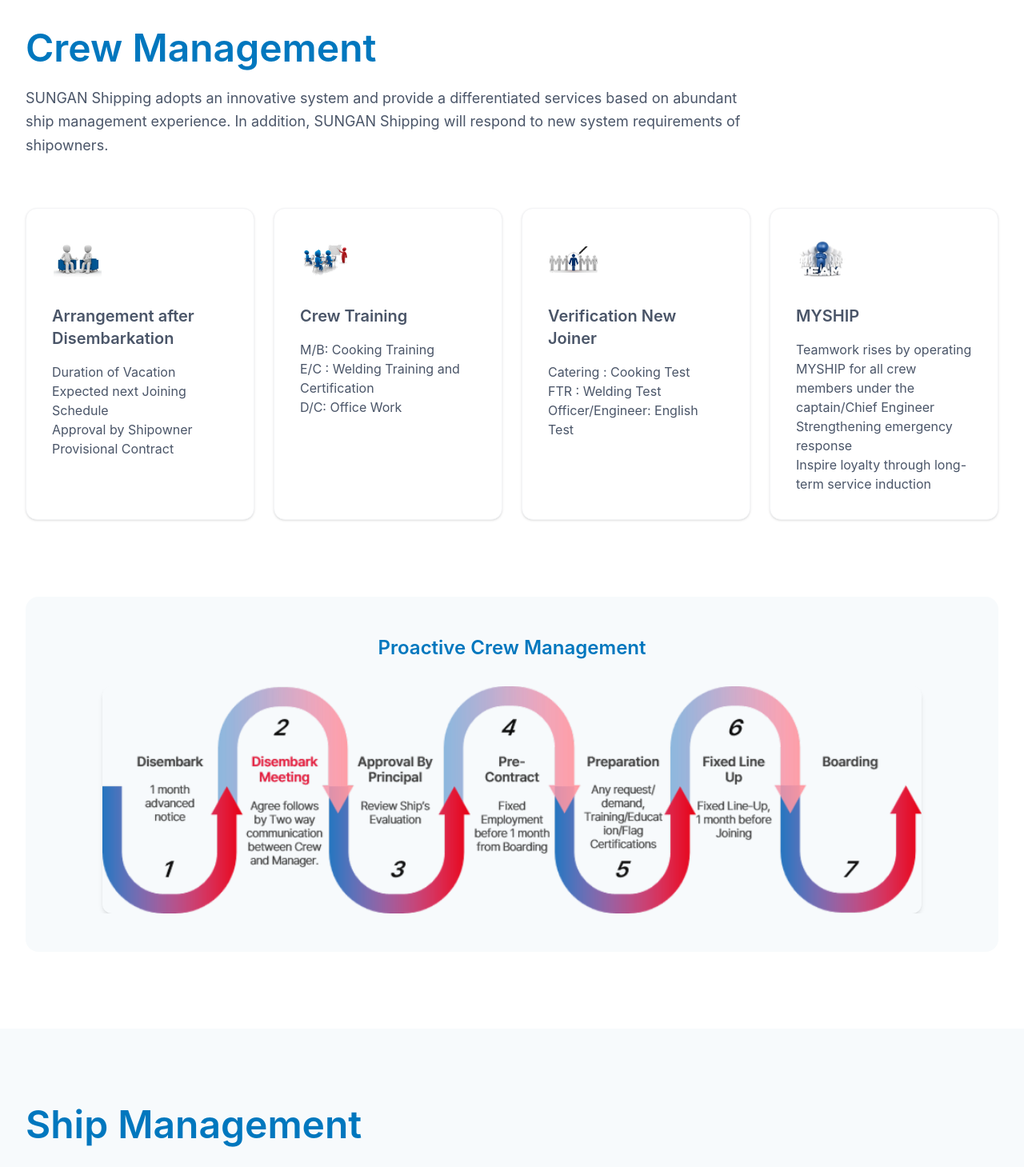
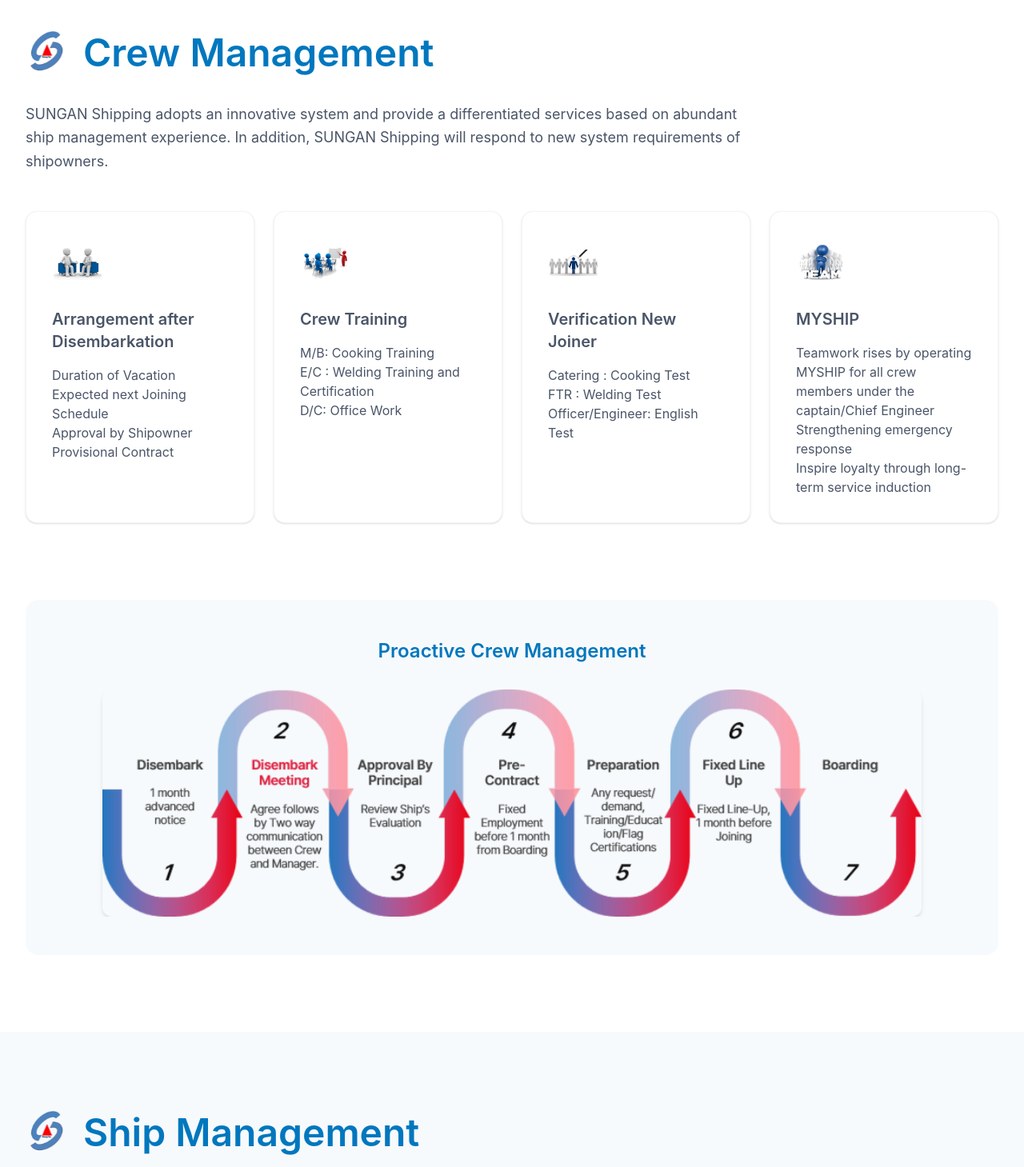
Before and after one commit to AungZaw11/Sungan_Website_Pre_V1.0, a React (Vite) app in the folder frontend/: page /services in a window 1280 px wide. Shown: the part 140-1599 px from the top of the page at 80% size. Built offline with nearby package versions, Linux system fonts and the light colour scheme.

Commit message:
Updated logo

```diff
--- a/frontend/src/pages/About.jsx
+++ b/frontend/src/pages/About.jsx
@@ -226,7 +226,7 @@
             {t('about.organization')}
           </motion.h2>
 
-
+          {/* ✅ Organization Chart Image */}
           <motion.div
             initial={{ opacity: 0, y: 20 }}
             whileInView={{ opacity: 1, y: 0 }}
--- a/frontend/src/pages/Contact.jsx
+++ b/frontend/src/pages/Contact.jsx
@@ -8,6 +8,8 @@
 } from 'react-icons/fa';
 import { APIProvider, Map, AdvancedMarker, Pin, InfoWindow } from '@vis.gl/react-google-maps';
 
+
+
 const fadeIn = {
   initial: { opacity: 0, y: 20 },
   whileInView: { opacity: 1, y: 0 },
@@ -15,7 +17,7 @@
   transition: { duration: 0.6 }
 };
 
-// Office locations with exact coordinates
+
 const officeLocations = [
   {
     id: 1,
--- a/frontend/src/pages/Services.jsx
+++ b/frontend/src/pages/Services.jsx
@@ -12,6 +12,7 @@
 import Pdf2i from '../images/ISM Code 2.png';
 import Pdf3i from '../images/ISM Code 3.png';
 import Pdf4i from '../images/ISM Code 4.png';
+import Logo from '../images/logo.svg'
 
 import ArrangementImg from '../images/Crew.png';
 import TrainingImg from '../images/Training.png';
@@ -25,6 +26,17 @@
   viewport: { once: true },
   transition: { duration: 0.6 }
 };
+
+const SectionHeader = ({ title }) => (
+  <div className="flex flex-col sm:flex-row items-center sm:items-center gap-4 mb-8">
+    <div className="w-14 h-14 rounded-full flex items-center justify-center flex-shrink-0">
+      <img src={Logo} alt="Ship Icon" className="w-15 h-15 object-contain" />
+    </div>
+    <h2 className="text-2xl sm:text-3xl md:text-4xl lg:text-5xl font-semibold text-primary text-center sm:text-left leading-tight">
+      {title}
+    </h2>
+  </div>
+);
 
 export default function Services() {
   const { t } = useTranslation();
@@ -61,14 +73,13 @@
     }
   ];
 
-
-
   const crewItems = [
     { title: t('services.arrangement'), desc: t('services.arrangement_desc'), image: ArrangementImg },
     { title: t('services.crew_training'), desc: t('services.crew_training_desc'), image: TrainingImg },
     { title: t('services.verification'), desc: t('services.verification_desc'), image: VerificationImg },
     { title: t('services.myship'), desc: t('services.myship_desc'), image: MyshipImg },
   ];
+
   const newBuildingSteps = [
     { title: t('services.review_spec'), desc: t('services.review_spec_desc'), icon: FaFileAlt },
     { title: t('services.prereview'), desc: t('services.prereview_desc'), icon: FaCheckCircle },
@@ -82,16 +93,14 @@
 
   return (
     <div className="flex flex-col w-full">
-      {/* Crew Management */}
+
+      {/* ========== 1. Crew Management ========== */}
       <section className="py-24 px-4 sm:px-6 lg:px-8 max-w-7xl mx-auto w-full">
-        <motion.div {...fadeIn} className="mb-16">
-          <h2 className="text-4xl md:text-5xl font-semibold mb-6 text-primary">
-            {t('services.crew_management')}
-          </h2>
-          <p className="text-lg text-body max-w-4xl leading-relaxed">
+        <SectionHeader title={t('services.crew_management')} />
+
+        <p className="text-lg text-body max-w-4xl leading-relaxed mb-12">
           {t('services.crew_desc')}
         </p>
-        </motion.div>
 
         <div className="grid grid-cols-1 md:grid-cols-2 lg:grid-cols-4 gap-6 mb-24">
           {crewItems.map((item, i) => (
@@ -103,13 +112,8 @@
               transition={{ duration: 0.5, delay: i * 0.1 }}
               className="bg-white rounded-[14px] p-8 shadow-sm border border-gray-100 hover:shadow-md transition-shadow"
             >
-
-              <div className="w-16 h-16 rounded-xl flex items-center justify-center mb-6  overflow-hidden">
-                <img
-                  src={item.image}
-                  alt={item.title}
-                  className="w-15 h-15 object-contain"
-                />
+              <div className="w-16 h-16 rounded-xl flex items-center justify-center mb-6 overflow-hidden">
+                <img src={item.image} alt={item.title} className="w-15 h-15 object-contain" />
               </div>
               <h3 className="text-xl font-semibold text-body mb-4">{item.title}</h3>
               <p className="text-body whitespace-pre-line">{item.desc}</p>
@@ -138,17 +142,14 @@
         </div>
       </section>
 
-      {/* Ship Management */}
+      {/* ========== 2. Ship Management ========== */}
       <section className="py-24 bg-surface px-4 sm:px-6 lg:px-8 w-full">
         <div className="max-w-7xl mx-auto">
-          <motion.div {...fadeIn} className="mb-16">
-            <h2 className="text-4xl md:text-5xl font-semibold mb-6 text-primary">
-              {t('services.ship_management')}
-            </h2>
-            <p className="text-lg text-body max-w-4xl leading-relaxed">
+          <SectionHeader title={t('services.ship_management')} />
+
+          <p className="text-lg text-body max-w-4xl leading-relaxed mb-12">
             {t('services.ship_desc')}
           </p>
-          </motion.div>
 
           {/* Ship Management Process Image */}
           <div className="mb-24">
@@ -182,13 +183,8 @@
                 className="bg-white rounded-[14px] p-6 shadow-sm border border-gray-100 flex flex-col items-center text-center hover:shadow-md transition-all cursor-pointer"
                 onClick={() => setSelectedPdf(cert.pdf)}
               >
-
                 <div className="w-24 h-32 bg-gray-50 rounded-lg mb-6 flex items-center justify-center border border-gray-200 hover:border-primary/30 transition-colors overflow-hidden">
-                  <img
-                    src={cert.previewImg}
-                    alt={cert.title}
-                    className="w-full h-full object-cover rounded-lg"
-                  />
+                  <img src={cert.previewImg} alt={cert.title} className="w-full h-full object-cover rounded-lg" />
                 </div>
                 <h4 className="text-lg font-semibold text-body mb-3">{cert.title}</h4>
                 <p className="text-body text-sm">{cert.desc}</p>
@@ -207,14 +203,11 @@
         </div>
       </section>
 
-      {/* Repair / Supply */}
+      {/* ========== 3. Repair / Supply ========== */}
       <section className="py-24 px-4 sm:px-6 lg:px-8 max-w-7xl mx-auto w-full">
-        <motion.div {...fadeIn} className="mb-16">
-          <h2 className="text-4xl md:text-5xl font-semibold mb-12 max-w-3xl text-primary">
-            {t('services.repair_supply')}
-          </h2>
+        <SectionHeader title={t('services.repair_supply')} />
 
-          <div className="flex flex-col lg:flex-row gap-12 items-center">
+        <div className="flex flex-col lg:flex-row gap-12 items-center mt-8">
           <div className="flex-1 grid grid-cols-2 gap-4">
             <img
               src="https://images.unsplash.com/photo-1504222490345-c075b6008014?q=80&w=800&auto=format&fit=crop"
@@ -239,17 +232,14 @@
             </ul>
           </div>
         </div>
-        </motion.div>
       </section>
 
-      {/* New Building Supervising */}
+      {/* ========== 4. New Building Supervising ========== */}
       <section className="py-24 bg-surface px-4 sm:px-6 lg:px-8 w-full">
         <div className="max-w-7xl mx-auto">
-          <motion.h2 {...fadeIn} className="text-4xl md:text-5xl font-semibold mb-16 text-primary text-center">
-            {t('services.new_building')}
-          </motion.h2>
+          <SectionHeader title={t('services.new_building')} />
 
-          <div className="grid grid-cols-1 md:grid-cols-2 lg:grid-cols-4 gap-6">
+          <div className="grid grid-cols-1 md:grid-cols-2 lg:grid-cols-4 gap-6 mt-8">
             {newBuildingSteps.map((step, i) => (
               <motion.div
                 key={i}
@@ -263,7 +253,7 @@
                   <h3 className="text-lg font-bold text-primary group-hover:text-primary/80 transition-colors">
                     {step.title}
                   </h3>
-                  <div className="w-10 h-10 rounded-lg bg-primary/10 flex items-center justify-center group-hover:bg-primary/20 transition-colors">
+                  <div className="w-10 h-10 rounded-lg flex items-center justify-center group-hover:bg-primary/20 transition-colors">
                     <step.icon className="w-5 h-5 text-primary" />
                   </div>
                 </div>
@@ -276,7 +266,7 @@
         </div>
       </section>
 
-      {/* PDF Modal */}
+      {/* ========== PDF Modal ========== */}
       {selectedPdf && (
         <div
           className="fixed inset-0 z-50 bg-black/70 flex items-center justify-center p-4"
```
Lines whose indentation alone changed are shown as unchanged.
